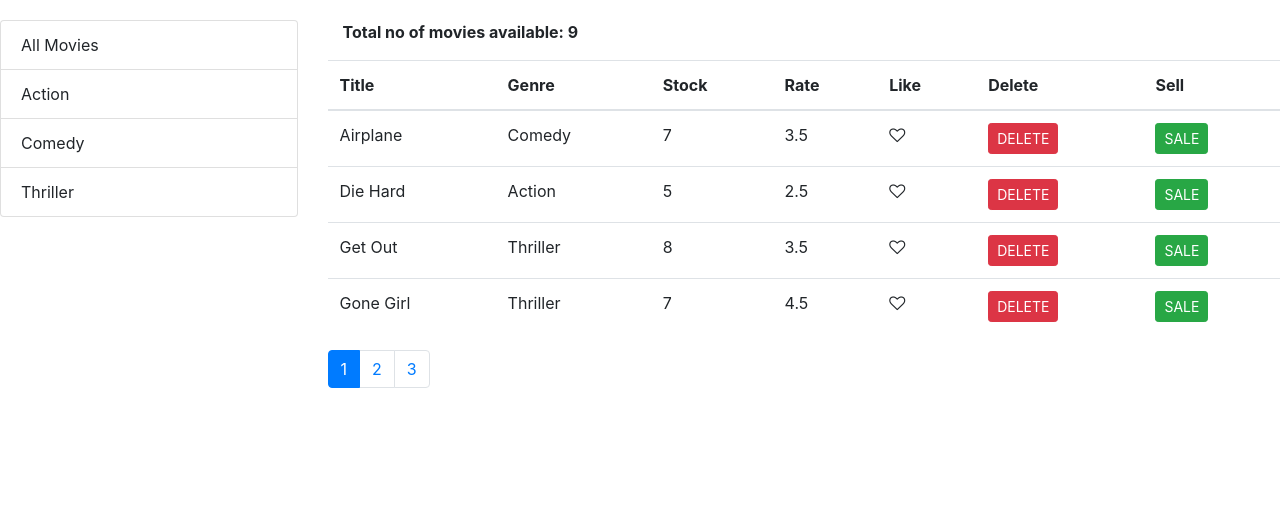
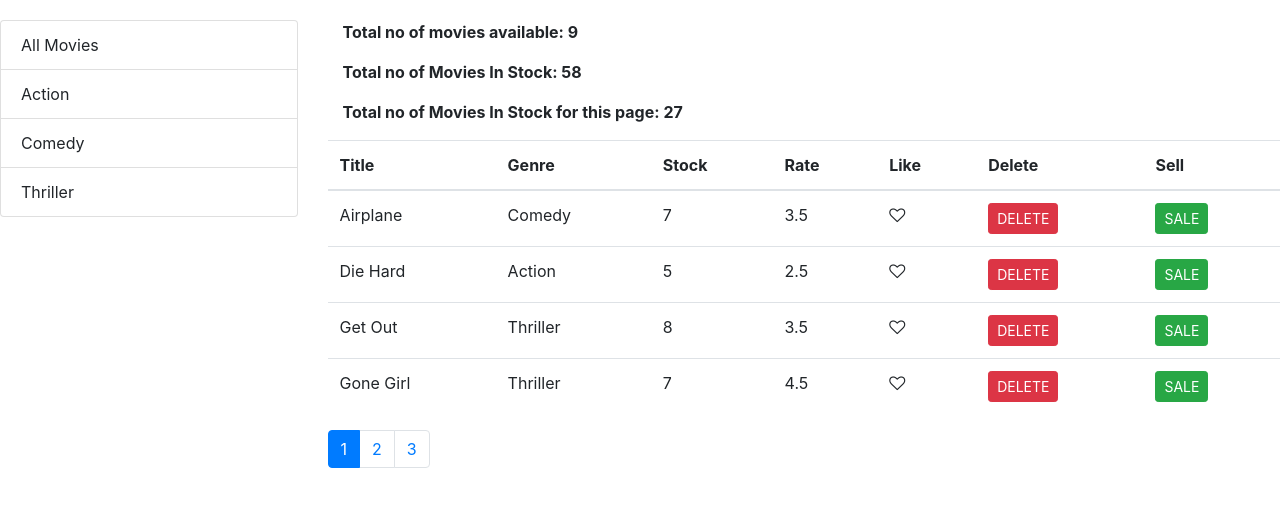
Before and after one commit to vamsiKrishna0315/Reactdummy, a React app: page / in a window 1280 px wide. Shown: the top 506 px of the page. Built offline with nearby package versions, Linux system fonts and the light colour scheme.

Commit message:
Added Stock Count

```diff
--- a/src/components/Movies/movies.jsx
+++ b/src/components/Movies/movies.jsx
@@ -34,8 +34,6 @@ class Movies extends Component {
     };
 
     handleLike = (movie) => {
-        console.log('Here in Like', movie);
-
         const movies = [...this.state.movies];
         const index = movies.indexOf(movie);
         movies[index] = { ...movies[index] };
@@ -73,7 +71,7 @@ class Movies extends Component {
 
     render() {
         const { length: count } = this.state.movies;
-
+        const totalStocks = this.state.movies.reduce((sum, movie) => sum + movie.numberInStock, 0);
         const
          {  pageSize,
             currentPage,
@@ -92,6 +90,7 @@ class Movies extends Component {
         //  console.log(sortColumn.path)
         //  console.log(sortColumn.order)
         const movies = paginate(sorted, currentPage, pageSize);
+        const totalStocksPerPage = movies.reduce((sum, movie) => sum + movie.numberInStock, 0);
         return (
             <div className='row'>
                 <div className="col-3">
@@ -99,6 +98,8 @@ class Movies extends Component {
                         selectedItem={this.state.selectedGenre}
                         onItemSelect={this.handleGenreSelect} /></div>
                 <div className="col"> <p className='container'>Total no of movies available: {filtered.length}</p>
+                <p className='container'>  Total no of Movies In Stock: {totalStocks}</p>
+                <p className='container'>  Total no of Movies In Stock for this page: {totalStocksPerPage}</p>
 
                 <MoviesTable
                 movies = {movies}
```
Also changed, not shown: src/components/moviesTable.jsx (+5 -2 lines).
